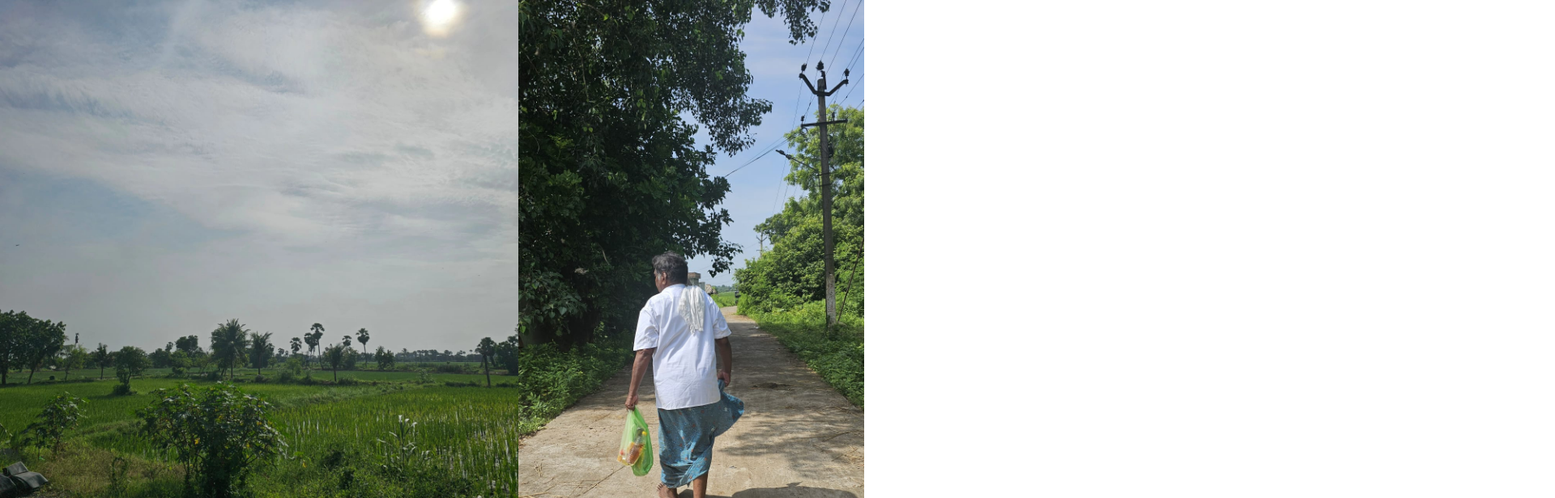
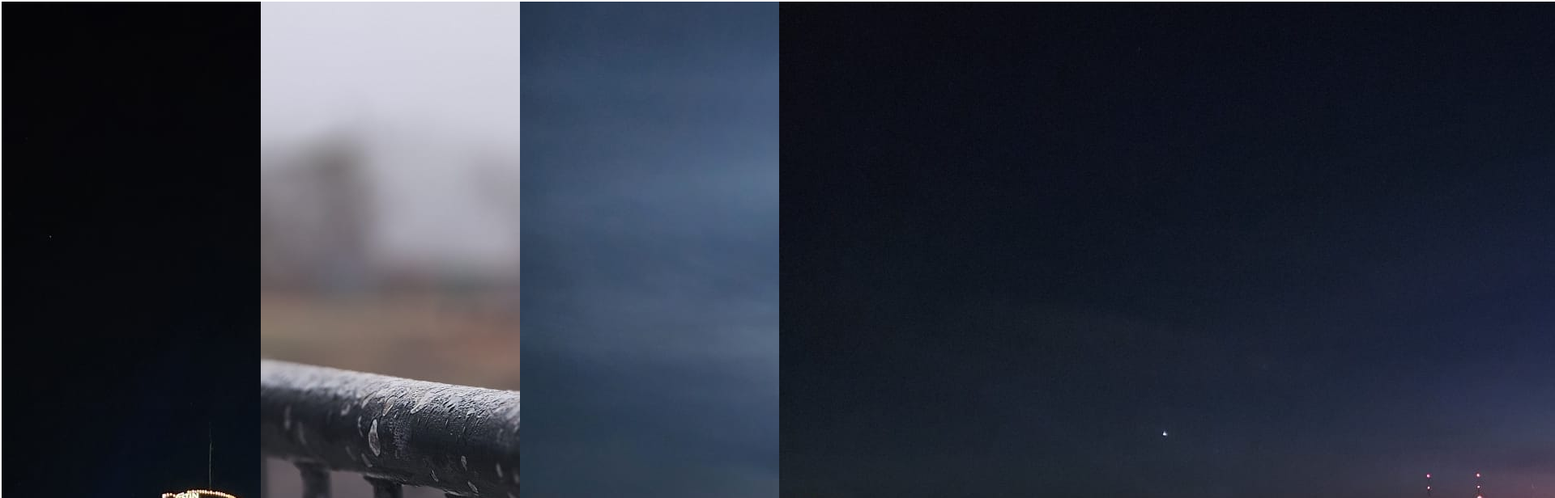
Before and after one commit to medhathumm/srimedha-thummala, a React (Create React App) app in the folder frontend/: page /photogallery in a window 1280 px wide. Shown: the top 616 px of the page at 81% size, 1920 px wide, since content can reach past the window. Built offline with nearby package versions, Linux system fonts and the light colour scheme.

Commit message:
updated photo collage

```diff
--- a/frontend/package.json
+++ b/frontend/package.json
@@ -9,6 +9,7 @@
     "axios": "^1.7.7",
     "react": "^18.3.1",
     "react-dom": "^18.3.1",
+    "react-responsive-masonry": "^2.6.0",
     "react-router-dom": "^6.28.0",
     "react-scripts": "5.0.1",
     "web-vitals": "^2.1.4"
--- a/frontend/src/Pages/PhotoGallery/PhotoGallery.css
+++ b/frontend/src/Pages/PhotoGallery/PhotoGallery.css
@@ -1,55 +1,25 @@
-.photo-collage {
+.masonry-container {
     display: grid;
-    grid-template-rows: repeat(6, 1fr); /* More rows for flexibility */
-    grid-template-columns: repeat(6, 1fr); /* More columns for flexibility */
-    gap: 0;
-    height: 100vh;
-    width: 100vw;
-}
+    grid-template-columns: repeat(auto-fill, minmax(150px, 1fr)); /* Dynamic columns */
+    grid-gap: 2px; /* Gap between images */
+    padding: 2px; /* Padding around the container */
+    justify-items: center; /* Center images in each grid item */
+    box-sizing: border-box;
+  }
 
-.photo-collage img {
+  /* Style for each image item */
+  .masonry-item {
+    position: relative;
+    display: inline-block;
     width: 100%;
-    height: 100%;
-    object-fit: cover;
-}
+    overflow: hidden; /* Ensure images don't overflow their container */
+    border-radius: 4px;
+  }
 
-/* Customize the height and width of individual images */
-.photo-collage img:nth-child(1) {
-    grid-row: span 3; /* Tall image */
-    grid-column: span 2; /* Narrow width */
-}
-
-.photo-collage img:nth-child(2) {
-    grid-row: span 2; /* Shorter height */
-    grid-column: span 3; /* Wider width */
-}
-
-.photo-collage img:nth-child(3) {
-    grid-row: span 4; /* Tall image */
-    grid-column: span 2; /* Narrow width */
-}
-
-.photo-collage img:nth-child(4) {
-    grid-row: span 2; /* Short */
-    grid-column: span 1; /* Small width */
-}
-
-.photo-collage img:nth-child(5) {
-    grid-row: span 1; /* Very small */
-    grid-column: span 3; /* Medium width */
-}
-
-.photo-collage img:nth-child(6) {
-    grid-row: span 3; /* Medium height */
-    grid-column: span 2; /* Narrow */
-}
-
-.photo-collage img:nth-child(7) {
-    grid-row: span 2; /* Small height */
-    grid-column: span 2; /* Narrow */
-}
-
-.photo-collage img:nth-child(8) {
-    grid-row: span 3; /* Medium height */
-    grid-column: span 3; /* Wide */
-}
+  /* Style for image inside masonry item */
+  .masonry-image {
+    width: 100%; /* Make image take the full width of its container */
+    height: 100%; /* Make image take the full height of its container */
+    object-fit: cover; /* Maintain aspect ratio and cover the box */
+    border-radius: 4px;
+  }
--- a/frontend/src/Pages/PhotoGallery/PhotoGallery.jsx
+++ b/frontend/src/Pages/PhotoGallery/PhotoGallery.jsx
@@ -1,4 +1,5 @@
 import "./PhotoGallery.css";
+import React, { useEffect, useState } from "react";
 import photo1 from "../../Sections/Media/1-photogallery.jpeg";
 import photo2 from "../../Sections/Media/2-photogallery.jpeg";
 import photo3 from "../../Sections/Media/3-photogallery.jpeg";
@@ -11,24 +12,38 @@ import photo9 from "../../Sections/Media/9-photogallery.jpeg";
 import photo10 from "../../Sections/Media/10-photogallery.jpeg";
 import photo11 from "../../Sections/Media/11-photogallery.jpeg";
 import photo12 from "../../Sections/Media/12-photogallery.jpeg";
+import Masonry, {ResponsiveMasonry} from "react-responsive-masonry"
 
 const PhotoGallery = () => {
-    return (
-        <div className="photo-collage">
-            <img src={photo1} alt=""/>
-            <img src={photo2} alt=""/>
-            <img src={photo3} alt=""/>
-            <img src={photo4} alt=""/>
-            <img src={photo5} alt=""/>
-            <img src={photo6} alt=""/>
-            <img src={photo7} alt=""/>
-            <img src={photo8} alt=""/>
-            <img src={photo9} alt=""/>
-            <img src={photo10} alt=""/>
-            <img src={photo11} alt=""/>
-            <img src={photo12} alt=""/>
-        </div>
-    )
-}
+    const [images, setImages] = useState([
+        { src: photo1, alt: "Photo 1" },
+        { src: photo2, alt: "Photo 2" },
+        { src: photo3, alt: "Photo 3" },
+        { src: photo4, alt: "Photo 4" },
+        { src: photo5, alt: "Photo 5" },
+        { src: photo6, alt: "Photo 6" },
+        { src: photo7, alt: "Photo 7" },
+        { src: photo8, alt: "Photo 8" },
+        { src: photo9, alt: "Photo 9" },
+        { src: photo10, alt: "Photo 10" },
+        { src: photo11, alt: "Photo 11" },
+        { src: photo12, alt: "Photo 12" },
+      ]);
+
+      return (
+            <ResponsiveMasonry columnsCountBreakPoints={{350: 1, 750: 2, 900: 3, 1200: 4}}>
+                <Masonry>
+                    {images.map((image, index) => (
+                        <img
+                            key={index}
+                            alt={image.alt}
+                            src={image.src}
+                            style={{display: "block", padding: "2px", height: "auto"}}
+                        />
+                    ))}
+                </Masonry>
+            </ResponsiveMasonry>
+      );
+    };
 
 export default PhotoGallery;
```
Also changed, not shown: 1 other file (tests, documents, lock files or other folders).
